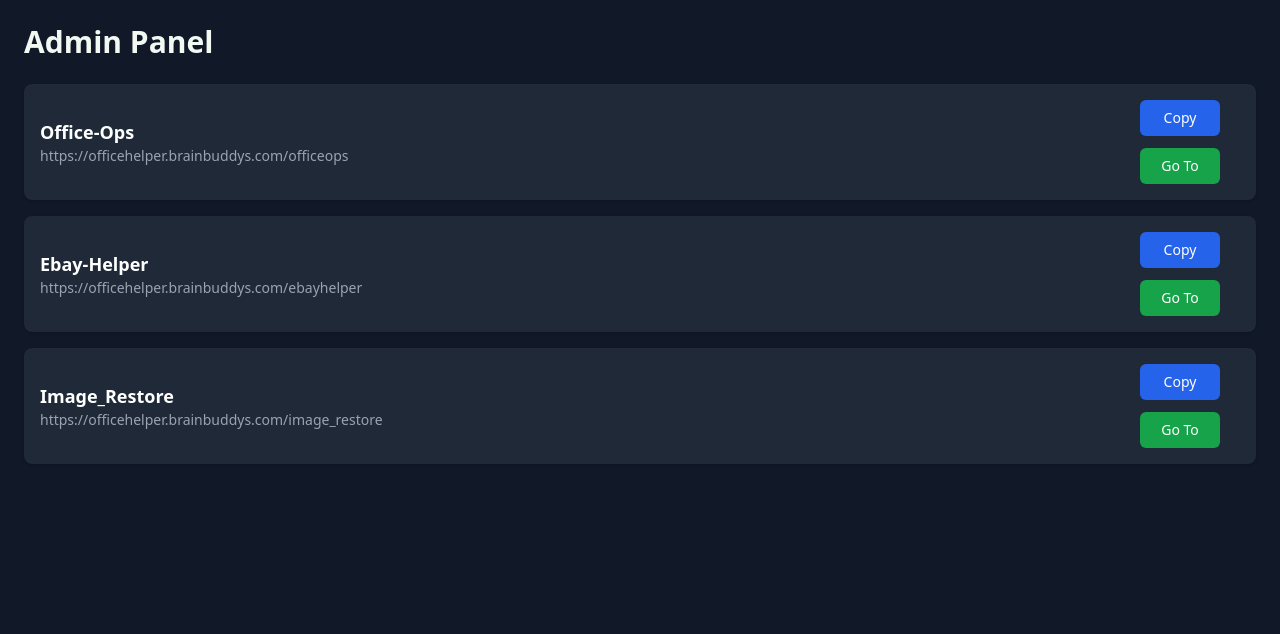
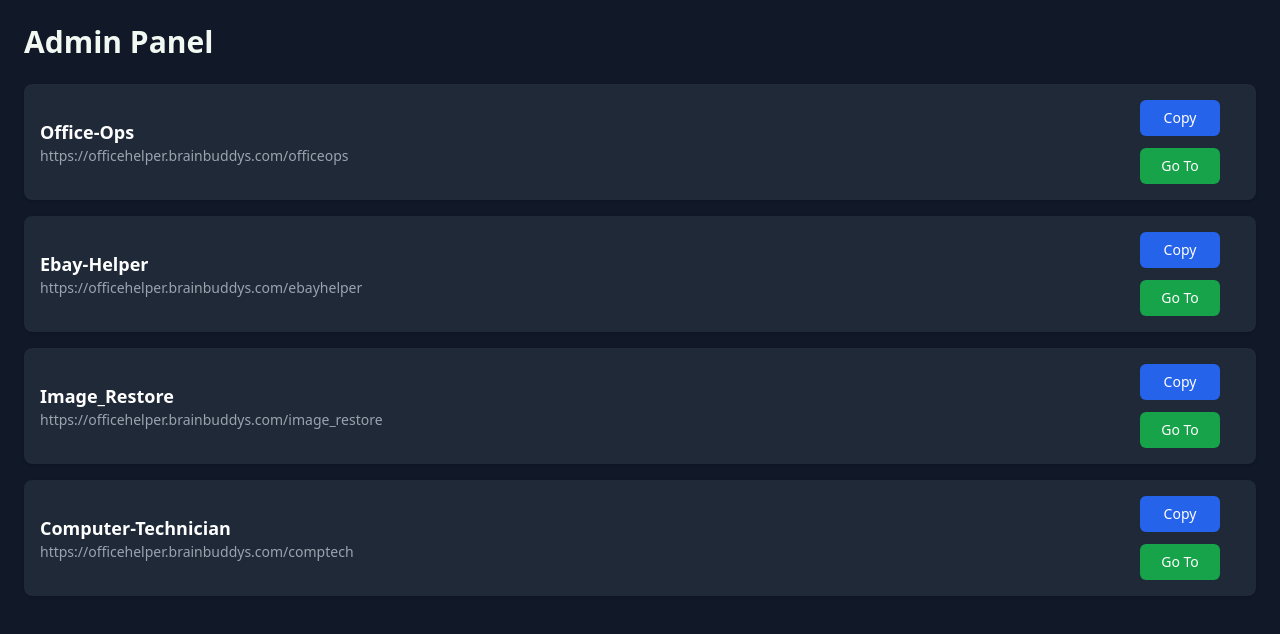
Before and after one commit to MyBaBB/OfficeOps, a React (Vite) app: page /admin in a window 1280 px wide. Shown: the top 634 px of the page. Built offline with nearby package versions, Linux system fonts and the light colour scheme.

Commit message:
added the button in admin page

```diff
--- a/src/Pages/AdminPageFolder/AdminPage.jsx
+++ b/src/Pages/AdminPageFolder/AdminPage.jsx
@@ -17,6 +17,10 @@
     {
       name: "Image_Restore",
       url: "https://officehelper.brainbuddys.com/image_restore",
+    },
+    {
+      name: "Computer-Technician",
+      url: "https://officehelper.brainbuddys.com/comptech",
     },
 
 
```
